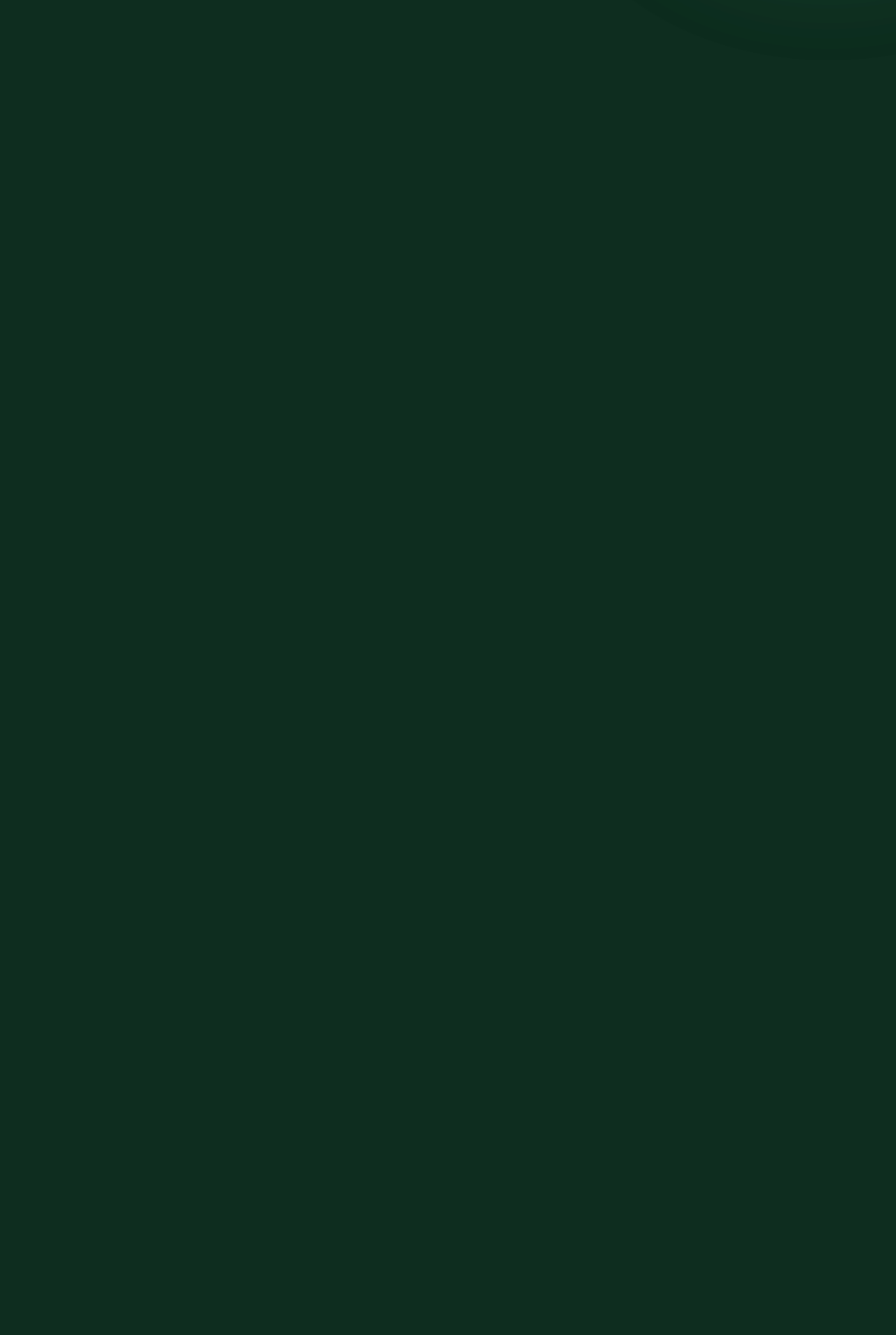
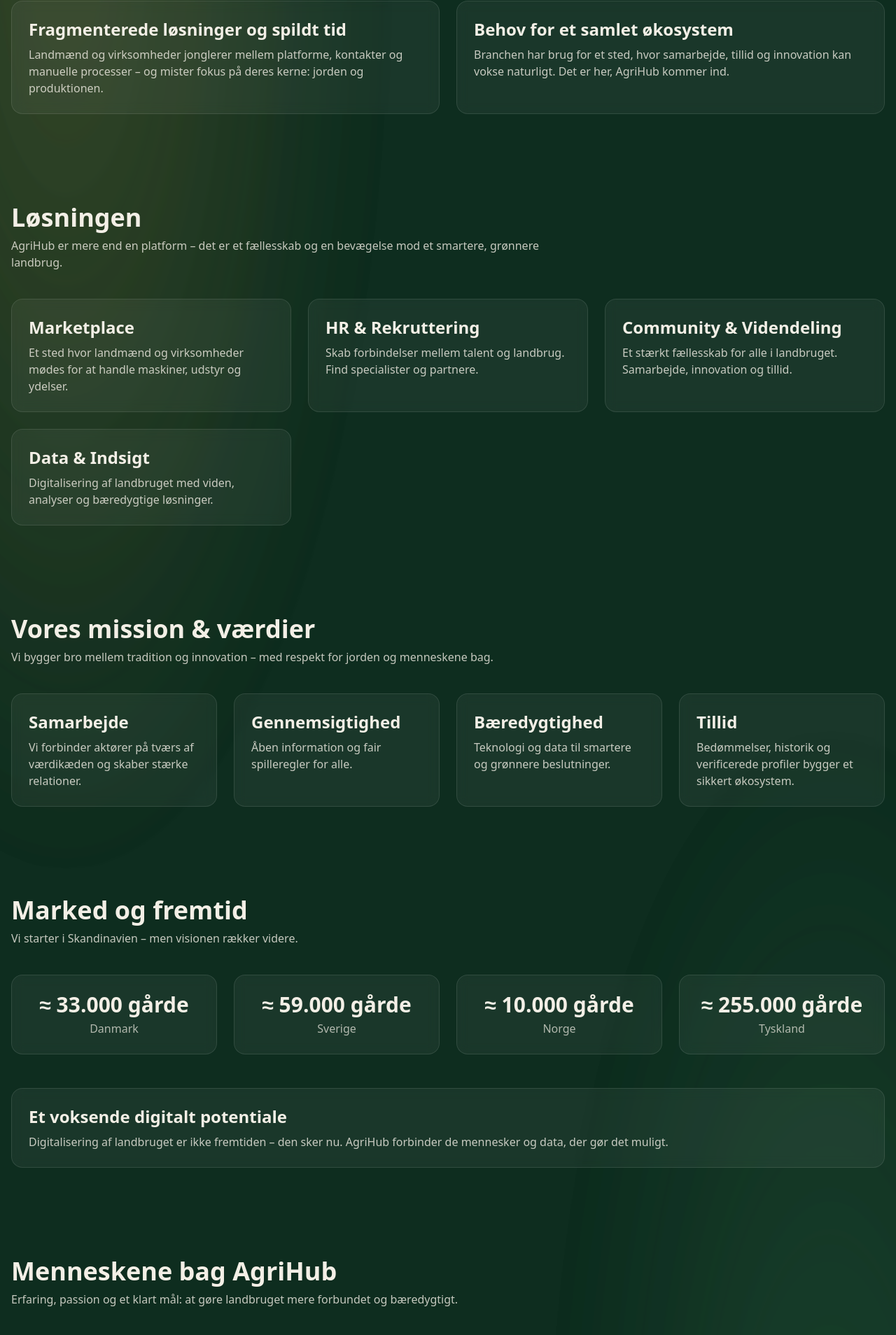
Before and after one commit to Agrihubaps/agri, a Next.js app: page / in a window 1280 px wide. Shown: the part 876-2784 px from the top of the page at 70% size. Before the commit the page ends 1041 px from the top, so only its background shows below. Built offline with nearby package versions, Linux system fonts and the light colour scheme; no server answers.

Commit message:
Update page.tsx

```diff
--- a/app/page.tsx
+++ b/app/page.tsx
@@ -1,115 +1,358 @@
 'use client'
+
 import Image from 'next/image'
 import Section from '@/components/Section'
 import { useLocale } from '@/components/LocaleProvider'
+import type { FormEvent } from 'react'
 
 const copy = {
   da: {
     hero_kicker: 'AgriHub ApS',
     hero_title: 'Et nyt kapitel for skandinavisk landbrug',
-    hero_body: 'AgriHub samler hele landbrugssektoren i ét digitalt univers. En platform skabt til samarbejde, innovation og vækst. Her mødes mennesker, teknologi og bæredygtighed – for at forme fremtidens landbrug.',
-    cta_1: 'Oplev visionen', cta_2: 'Bliv en del af AgriHub',
-    problem_title: 'Udfordringen', problem_sub: 'Landbruget står over for digital transformation. Vi gør den menneskelig, effektiv og værdiskabende.',
+    hero_body:
+      'AgriHub samler hele landbrugssektoren i ét digitalt univers. En platform skabt til samarbejde, innovation og vækst. Her mødes mennesker, teknologi og bæredygtighed – for at forme fremtidens landbrug.',
+    cta_1: 'Oplev visionen',
+    cta_2: 'Bliv en del af AgriHub',
+
+    problem_title: 'Udfordringen',
+    problem_sub:
+      'Landbruget står over for digital transformation. Vi gør den menneskelig, effektiv og værdiskabende.',
     problem_1_h: 'Fragmenterede løsninger og spildt tid',
-    problem_1_b: 'Landmænd og virksomheder jonglerer mellem platforme, kontakter og manuelle processer – og mister fokus på deres kerne: jorden og produktionen.',
+    problem_1_b:
+      'Landmænd og virksomheder jonglerer mellem platforme, kontakter og manuelle processer – og mister fokus på deres kerne: jorden og produktionen.',
     problem_2_h: 'Behov for et samlet økosystem',
-    problem_2_b: 'Branchen har brug for et sted, hvor samarbejde, tillid og innovation kan vokse naturligt. Det er her, AgriHub kommer ind.',
-    solution_title: 'Løsningen', solution_sub: 'AgriHub er mere end en platform – det er et fællesskab og en bevægelse mod et smartere, grønnere landbrug.',
+    problem_2_b:
+      'Branchen har brug for et sted, hvor samarbejde, tillid og innovation kan vokse naturligt. Det er her, AgriHub kommer ind.',
+
+    solution_title: 'Løsningen',
+    solution_sub:
+      'AgriHub er mere end en platform – det er et fællesskab og en bevægelse mod et smartere, grønnere landbrug.',
     features: [
-      { t: 'Marketplace', b: 'Et sted hvor landmænd og virksomheder mødes for at handle maskiner, udstyr og ydelser.' },
-      { t: 'HR & Rekruttering', b: 'Skab forbindelser mellem talent og landbrug. Find specialister og partnere.' },
-      { t: 'Community & Videndeling', b: 'Et stærkt fællesskab for alle i landbruget. Samarbejde, innovation og tillid.' },
-      { t: 'Data & Indsigt', b: 'Digitalisering af landbruget med viden, analyser og bæredygtige løsninger.' }
+      {
+        t: 'Marketplace',
+        b: 'Et sted hvor landmænd og virksomheder mødes for at handle maskiner, udstyr og ydelser.',
+      },
+      {
+        t: 'HR & Rekruttering',
+        b: 'Skab forbindelser mellem talent og landbrug. Find specialister og partnere.',
+      },
+      {
+        t: 'Community & Videndeling',
+        b: 'Et stærkt fællesskab for alle i landbruget. Samarbejde, innovation og tillid.',
+      },
+      {
+        t: 'Data & Indsigt',
+        b: 'Digitalisering af landbruget med viden, analyser og bæredygtige løsninger.',
+      },
     ],
-    mission_title: 'Vores mission & værdier', mission_sub: 'Vi bygger bro mellem tradition og innovation – med respekt for jorden og menneskene bag.',
+
+    mission_title: 'Vores mission & værdier',
+    mission_sub:
+      'Vi bygger bro mellem tradition og innovation – med respekt for jorden og menneskene bag.',
     values: [
       { t: 'Samarbejde', b: 'Vi forbinder aktører på tværs af værdikæden og skaber stærke relationer.' },
       { t: 'Gennemsigtighed', b: 'Åben information og fair spilleregler for alle.' },
       { t: 'Bæredygtighed', b: 'Teknologi og data til smartere og grønnere beslutninger.' },
-      { t: 'Tillid', b: 'Bedømmelser, historik og verificerede profiler bygger et sikkert økosystem.' }
+      { t: 'Tillid', b: 'Bedømmelser, historik og verificerede profiler bygger et sikkert økosystem.' },
     ],
-    market_title: 'Marked og fremtid', market_sub: 'Vi starter i Skandinavien – men visionen rækker videre.',
-    stats: [ { l: 'Danmark', v: '≈ 33.000 gårde' }, { l: 'Sverige', v: '≈ 59.000 gårde' }, { l: 'Norge', v: '≈ 10.000 gårde' }, { l: 'Tyskland', v: '≈ 255.000 gårde' } ],
-    market_card_h: 'Et voksende digitalt potentiale', market_card_b: 'Digitalisering af landbruget er ikke fremtiden – den sker nu. AgriHub forbinder de mennesker og data, der gør det muligt.',
-    team_title: 'Menneskene bag AgriHub', team_sub: 'Erfaring, passion og et klart mål: at gøre landbruget mere forbundet og bæredygtigt.',
+
+    market_title: 'Marked og fremtid',
+    market_sub: 'Vi starter i Skandinavien – men visionen rækker videre.',
+    stats: [
+      { l: 'Danmark', v: '≈ 33.000 gårde' },
+      { l: 'Sverige', v: '≈ 59.000 gårde' },
+      { l: 'Norge', v: '≈ 10.000 gårde' },
+      { l: 'Tyskland', v: '≈ 255.000 gårde' },
+    ],
+    market_card_h: 'Et voksende digitalt potentiale',
+    market_card_b:
+      'Digitalisering af landbruget er ikke fremtiden – den sker nu. AgriHub forbinder de mennesker og data, der gør det muligt.',
+
+    team_title: 'Menneskene bag AgriHub',
+    team_sub: 'Erfaring, passion og et klart mål: at gøre landbruget mere forbundet og bæredygtigt.',
     team: [
-      { n: 'Rune Larssen Elsborg — Adm. Direktør', b: '6 års erfaring i en stor nordisk agrovirksomhed; 20 års ledelse offshore.' },
-      { n: 'Denys Antoshyn — Direktør', b: '15+ års erfaring i landbrugssektoren, teknisk ekspertise og markedsindsigt.' }
+      {
+        n: 'Rune Larssen Elsborg — Adm. Direktør',
+        b: '6 års erfaring i en stor nordisk agrovirksomhed; 20 års ledelse offshore.',
+      },
+      {
+        n: 'Denys Antoshyn — Direktør',
+        b: '15+ års erfaring i landbrugssektoren, teknisk ekspertise og markedsindsigt.',
+      },
     ],
-    partners_h: 'Partnere og støtte', partners_b: 'Sønderjyllands Revision (regnskab), Stfalcon (udvikling), Netpeak (marketing) m.fl.',
-    contact_title: 'Bliv en del af fremtidens landbrug', contact_sub: 'Skriv til os – vi sender demo og partnerinformation.',
-    form_name: 'Dit navn', form_company: 'Virksomhed', form_msg: 'Din besked', form_send: 'Send',
-    alert_ok: 'Tak! Vi kontakter dig snart.', alert_err: 'Der opstod en fejl. Prøv igen senere.'
+    partners_h: 'Partnere og støtte',
+    partners_b:
+      'Sønderjyllands Revision (regnskab), Stfalcon (udvikling), Netpeak (marketing) m.fl.',
+
+    contact_title: 'Bliv en del af fremtidens landbrug',
+    contact_sub: 'Skriv til os – vi sender demo og partnerinformation.',
+    form_name: 'Dit navn',
+    form_company: 'Virksomhed',
+    form_msg: 'Din besked',
+    form_send: 'Send',
+    alert_ok: 'Tak! Vi kontakter dig snart.',
+    alert_err: 'Der opstod en fejl. Prøv igen senere.',
+    alert_no_endpoint:
+      'Formen er ikke forbundet endnu. Tilføj NEXT_PUBLIC_CONTACT_ENDPOINT i Vercel → Settings → Environment Variables.',
   },
+
   en: {
-    hero_kicker: 'AgriHub ApS', hero_title: 'A new chapter for Nordic agriculture',
-    hero_body: 'AgriHub unites the agricultural sector in one digital universe. A platform for collaboration, innovation and growth. Where people, technology and sustainability meet to shape the future of farming.',
-    cta_1: 'See the vision', cta_2: 'Join AgriHub',
-    problem_title: 'The challenge', problem_sub: 'Agriculture is undergoing digital transformation. We make it human, effective and value-creating.',
-    problem_1_h: 'Fragmented tools and lost time', problem_1_b: 'Farmers and companies juggle platforms, contacts and manual processes – losing focus on the field and production.',
-    problem_2_h: 'Need for one ecosystem', problem_2_b: 'An industry hub where collaboration, trust and innovation can grow. That is AgriHub.',
-    solution_title: 'The solution', solution_sub: 'More than a platform – a community and a movement towards smarter, greener farming.',
+    hero_kicker: 'AgriHub ApS',
+    hero_title: 'A new chapter for Nordic agriculture',
+    hero_body:
+      'AgriHub unites the agricultural sector in one digital universe. A platform for collaboration, innovation and growth. Where people, technology and sustainability meet to shape the future of farming.',
+    cta_1: 'See the vision',
+    cta_2: 'Join AgriHub',
+
+    problem_title: 'The challenge',
+    problem_sub:
+      'Agriculture is undergoing digital transformation. We make it human, effective and value-creating.',
+    problem_1_h: 'Fragmented tools and lost time',
+    problem_1_b:
+      'Farmers and companies juggle platforms, contacts and manual processes – losing focus on the field and production.',
+    problem_2_h: 'Need for one ecosystem',
+    problem_2_b:
+      'An industry hub where collaboration, trust and innovation can grow. That is AgriHub.',
+
+    solution_title: 'The solution',
+    solution_sub:
+      'More than a platform – a community and a movement towards smarter, greener farming.',
     features: [
       { t: 'Marketplace', b: 'A place where farmers and companies trade machines, equipment and services.' },
       { t: 'HR & Recruiting', b: 'Connect talent and agriculture. Find specialists and partners.' },
       { t: 'Community & Knowledge', b: 'A strong community for everyone in agriculture. Collaboration, innovation and trust.' },
-      { t: 'Data & Insight', b: 'Digitalising agriculture with knowledge, analytics and sustainable solutions.' }
+      { t: 'Data & Insight', b: 'Digitalising agriculture with knowledge, analytics and sustainable solutions.' },
     ],
-    mission_title: 'Our mission & values', mission_sub: 'Bridging tradition and innovation – with respect for the land and the people behind it.',
+
+    mission_title: 'Our mission & values',
+    mission_sub:
+      'Bridging tradition and innovation – with respect for the land and the people behind it.',
     values: [
       { t: 'Collaboration', b: 'Connecting actors across the value chain and building strong relationships.' },
       { t: 'Transparency', b: 'Open information and fair rules for everyone.' },
       { t: 'Sustainability', b: 'Technology and data for smarter, greener decisions.' },
-      { t: 'Trust', b: 'Ratings, history and verified profiles create a safe ecosystem.' }
+      { t: 'Trust', b: 'Ratings, history and verified profiles create a safe ecosystem.' },
     ],
-    market_title: 'Market and future', market_sub: 'We start in Scandinavia – the vision goes further.',
-    stats: [ { l: 'Denmark', v: '≈ 33,000 farms' }, { l: 'Sweden', v: '≈ 59,000 farms' }, { l: 'Norway', v: '≈ 10,000 farms' }, { l: 'Germany', v: '≈ 255,000 farms' } ],
-    market_card_h: 'A growing digital opportunity', market_card_b: 'The digital shift is now. AgriHub connects the people and data that make it possible.',
-    team_title: 'The people behind AgriHub', team_sub: 'Experience, passion and a clear goal: a more connected and sustainable agriculture.',
+
+    market_title: 'Market and future',
+    market_sub: 'We start in Scandinavia – the vision goes further.',
+    stats: [
+      { l: 'Denmark', v: '≈ 33,000 farms' },
+      { l: 'Sweden', v: '≈ 59,000 farms' },
+      { l: 'Norway', v: '≈ 10,000 farms' },
+      { l: 'Germany', v: '≈ 255,000 farms' },
+    ],
+    market_card_h: 'A growing digital opportunity',
+    market_card_b:
+      'The digital shift is now. AgriHub connects the people and data that make it possible.',
+
+    team_title: 'The people behind AgriHub',
+    team_sub:
+      'Experience, passion and a clear goal: a more connected and sustainable agriculture.',
     team: [
-      { n: 'Rune Larssen Elsborg — CEO', b: '6 years in a major Nordic agro company; 20 years of offshore leadership.' },
-      { n: 'Denys Antoshyn — Director', b: '15+ years in the sector; technical expertise and market insight.' }
+      {
+        n: 'Rune Larssen Elsborg — CEO',
+        b: '6 years in a major Nordic agro company; 20 years of offshore leadership.',
+      },
+      {
+        n: 'Denys Antoshyn — Director',
+        b: '15+ years in the sector; technical expertise and market insight.',
+      },
     ],
-    partners_h: 'Partners & support', partners_b: 'Sønderjyllands Revision (accounting), Stfalcon (development), Netpeak (marketing) and more.',
-    contact_title: 'Join the future of farming', contact_sub: 'Send us a message – we will share a demo and partner information.',
-    form_name: 'Your name', form_company: 'Company', form_msg: 'Your message', form_send: 'Send',
-    alert_ok: 'Thank you! We will contact you soon.', alert_err: 'Something went wrong. Please try again later.'
-  }
+    partners_h: 'Partners & support',
+    partners_b:
+      'Sønderjyllands Revision (accounting), Stfalcon (development), Netpeak (marketing) and more.',
+
+    contact_title: 'Join the future of farming',
+    contact_sub: 'Send us a message – we will share a demo and partner information.',
+    form_name: 'Your name',
+    form_company: 'Company',
+    form_msg: 'Your message',
+    form_send: 'Send',
+    alert_ok: 'Thank you! We will contact you soon.',
+    alert_err: 'Something went wrong. Please try again later.',
+    alert_no_endpoint:
+      'Form is not connected yet. Add NEXT_PUBLIC_CONTACT_ENDPOINT in Vercel → Settings → Environment Variables.',
+  },
 }
 
-export default function Page(){
+export default function Page() {
   const { lang } = useLocale()
   const t = copy[lang]
 
-  function handleContact(e: React.FormEvent<HTMLFormElement>){
+  function handleContact(e: FormEvent<HTMLFormElement>) {
+    e.preventDefault()
     const endpoint = process.env.NEXT_PUBLIC_CONTACT_ENDPOINT
-    if (!endpoint) return
-    e.preventDefault()
     const form = e.currentTarget
     const data = new FormData(form)
+    if (!endpoint) {
+      alert(t.alert_no_endpoint)
+      return
+    }
     fetch(endpoint as string, { method: 'POST', body: data })
-      .then(()=>{ alert(t.alert_ok); form.reset() })
-      .catch(()=> alert(t.alert_err))
+      .then(() => {
+        alert(t.alert_ok)
+        form.reset()
+      })
+      .catch(() => alert(t.alert_err))
   }
 
   return (
     <main>
+      {/* HERO */}
       <section className="relative overflow-hidden">
         <div className="container-xxl py-24 md:py-32 grid md:grid-cols-2 gap-12 items-center">
           <div>
             <p className="text-sm uppercase tracking-widest opacity-70 mb-2">{t.hero_kicker}</p>
             <h1 className="mb-4">{t.hero_title}</h1>
             <p className="opacity-90 mb-8 max-w-2xl">{t.hero_body}</p>
+
             <div className="flex gap-4">
-              <a href="#solution" className="btn-gold">{t.cta_1}</a>
-              <a href="#contact" className="btn-gold" style={{background: 'linear-gradient(135deg,#1a3a2a,#274738)'}}>{t.cta_2}</a>
+              {/* Кнопка к секции solution */}
+              <a
+                href="#solution"
+                className="btn-gold"
+                onClick={(e) => {
+                  e.preventDefault()
+                  document.getElementById('solution')?.scrollIntoView({ behavior: 'smooth' })
+                  history.replaceState(null, '', '#solution')
+                }}
+              >
+                {t.cta_1}
+              </a>
+
+              {/* Кнопка к секции contact */}
+              <a
+                href="#contact"
+                className="btn-gold"
+                style={{ background: 'linear-gradient(135deg,#1a3a2a,#274738)' }}
+                onClick={(e) => {
+                  e.preventDefault()
+                  document.getElementById('contact')?.scrollIntoView({ behavior: 'smooth' })
+                  history.replaceState(null, '', '#contact')
+                }}
+              >
+                {t.cta_2}
+              </a>
             </div>
           </div>
+
           <div className="grid place-items-center">
             <Image src="/logo.png" alt="AgriHub Logo" width={320} height={320} className="drop-shadow-2xl" />
           </div>
         </div>
       </section>
+
+      {/* PROBLEM */}
+      <Section id="problem" title={t.problem_title} subtitle={t.problem_sub}>
+        <div className="grid md:grid-cols-2 gap-6">
+          <div className="card">
+            <h3 className="mb-2">{t.problem_1_h}</h3>
+            <p className="opacity-80">{t.problem_1_b}</p>
+          </div>
+          <div className="card">
+            <h3 className="mb-2">{t.problem_2_h}</h3>
+            <p className="opacity-80">{t.problem_2_b}</p>
+          </div>
+        </div>
+      </Section>
+
+      {/* SOLUTION (включает Features) */}
+      <Section id="solution" title={t.solution_title} subtitle={t.solution_sub}>
+        <div className="grid md:grid-cols-3 gap-6">
+          {t.features.map((f) => (
+            <div key={f.t} className="card">
+              <h3 className="mb-2">{f.t}</h3>
+              <p className="opacity-80">{f.b}</p>
+            </div>
+          ))}
+        </div>
+      </Section>
+
+      {/* MISSION & VALUES */}
+      <Section id="mission" title={t.mission_title} subtitle={t.mission_sub}>
+        <div className="grid md:grid-cols-4 gap-6">
+          {t.values.map((v) => (
+            <div key={v.t} className="card">
+              <h3 className="mb-2">{v.t}</h3>
+              <p className="opacity-80">{v.b}</p>
+            </div>
+          ))}
+        </div>
+      </Section>
+
+      {/* MARKET */}
+      <Section id="market" title={t.market_title} subtitle={t.market_sub}>
+        <div className="grid md:grid-cols-4 gap-6">
+          {t.stats.map((s) => (
+            <div key={s.l} className="card text-center">
+              <div className="text-3xl font-bold mb-1">{s.v}</div>
+              <div className="opacity-70">{s.l}</div>
+            </div>
+          ))}
+        </div>
+        <div className="card mt-6">
+          <h3 className="mb-2">{t.market_card_h}</h3>
+          <p className="opacity-80">{t.market_card_b}</p>
+        </div>
+      </Section>
+
+      {/* TEAM */}
+      <Section id="team" title={t.team_title} subtitle={t.team_sub}>
+        <div className="grid md:grid-cols-2 gap-6">
+          {t.team.map((m) => (
+            <div key={m.n} className="card">
+              <h3 className="mb-1">{m.n}</h3>
+              <p className="opacity-80">{m.b}</p>
+            </div>
+          ))}
+        </div>
+        <div className="card">
+          <h3 className="mb-2">{t.partners_h}</h3>
+          <p className="opacity-80">{t.partners_b}</p>
+        </div>
+      </Section>
+
+      {/* CONTACT */}
+      <Section id="contact" title={t.contact_title} subtitle={t.contact_sub}>
+        <form onSubmit={handleContact} className="card grid gap-4">
+          <div className="grid md:grid-cols-2 gap-4">
+            <input
+              name="name"
+              required
+              placeholder={t.form_name}
+              className="rounded-xl bg-white/10 px-4 py-3 outline-none"
+            />
+            <input
+              name="email"
+              required
+              type="email"
+              placeholder="Email"
+              className="rounded-xl bg-white/10 px-4 py-3 outline-none"
+            />
+          </div>
+          <input
+            name="company"
+            placeholder={t.form_company}
+            className="rounded-xl bg-white/10 px-4 py-3 outline-none"
+          />
+          <textarea
+            name="message"
+            placeholder={t.form_msg}
+            rows={4}
+            className="rounded-xl bg-white/10 px-4 py-3 outline-none"
+          />
+          <button className="btn-gold w-fit">{t.form_send}</button>
+          {!process.env.NEXT_PUBLIC_CONTACT_ENDPOINT && (
+            <p className="text-xs opacity-60">
+              {/* Подсказка видна только если не настроен endpoint */}
+              {lang === 'da'
+                ? 'Tilføj kontaktformular: sæt NEXT_PUBLIC_CONTACT_ENDPOINT i Vercel → Settings → Environment Variables (f.eks. Formspree).'
+                : 'Add contact form: set NEXT_PUBLIC_CONTACT_ENDPOINT in Vercel → Settings → Environment Variables (e.g. Formspree).'}
+            </p>
+          )}
+        </form>
+      </Section>
     </main>
   )
 }
```
